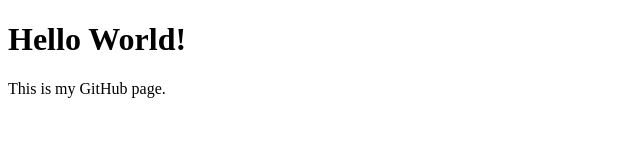
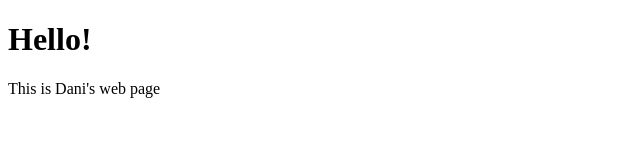
Before and after one commit to dani301web/danitest, a plain HTML site: page index.html in a window 1280 px wide. Shown: the whole page, without its empty margins (0-640 px from the left). Drawn offline with Linux system fonts and the light colour scheme.

Commit message:
Update index.html

```diff
--- a/index.html
+++ b/index.html
@@ -4,7 +4,7 @@
   <title>My GitHub Page</title>
 </head>
 <body>
-  <h1>Hello World!</h1>
-  <p>This is my GitHub page.</p>
+  <h1>Hello!</h1>
+  <p>This is Dani's web page</p>
 </body>
 </html>
```
